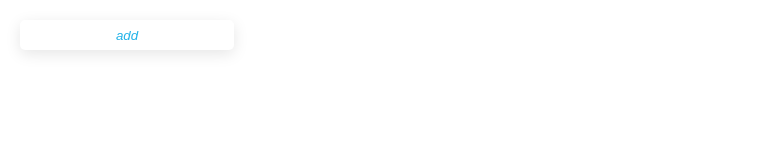
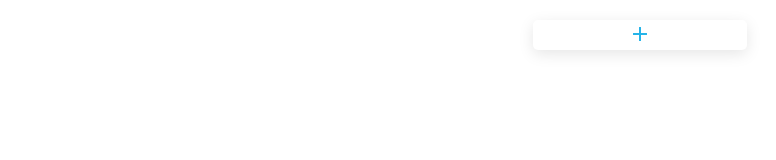
Before and after one commit to longyarnz/drag-n-drop, a React (Create React App) app: page / in a window 1280 px wide. Shown: the top 160 px of the page, without its empty margins (0-776 px from the left). Built offline with nearby package versions, Linux system fonts and the light colour scheme.

Commit message:
chore: Create ListHeader compoent

```diff
--- a/public/index.html
+++ b/public/index.html
@@ -9,6 +9,7 @@
       name="description"
       content="Web site created using create-react-app"
     />
+    <link href="https://fonts.googleapis.com/icon?family=Material+Icons|Nunito+Sans:400&display=swap" rel="stylesheet">
     <link rel="apple-touch-icon" href="%PUBLIC_URL%/logo192.png" />
     <!--
       manifest.json provides metadata used when your web app is installed on a
--- a/src/App.css
+++ b/src/App.css
@@ -1,6 +1,14 @@
+:root {
+  --font: 'Nunito Sans';
+}
+
 * {
   box-sizing: border-box;
   outline: none;
+}
+
+i {
+  font-weight: normal;
 }
 
 html,
@@ -15,7 +23,7 @@ body {
   width: 100vw;
   height: 100vh;
   display: flex;
-  justify-content: flex-start;
+  justify-content: space-around;
   padding: 20px;
 }
 
@@ -33,14 +41,33 @@ body {
   box-shadow: 0px 4px 15px rgba(0, 0, 0, 0.1);
   border-radius: 5px;
   border: none;
-  transition: all ease .25s;
+  transition: all ease 0.25s;
   cursor: pointer;
 }
 
 .add-button i {
-  color: #23B3E8;
+  color: #23b3e8;
 }
 
 .add-button:hover {
   box-shadow: 0px 4px 8px rgba(0, 0, 0, 0.1);
 }
+
+.list-header {
+  display: flex;
+  height: 30px;
+  align-items: center;
+  justify-content: space-between;
+  font-size: 14px;
+  line-height: 19px;
+  font-family: var(--font);
+}
+
+.list-header i {
+  color: #03293D;
+  font-weight: lighter;
+}
+
+.list-header > * {
+  margin: 0px;
+}
```
Also changed, not shown: src/components/ListHeader.js (added, +12 -0 lines).
